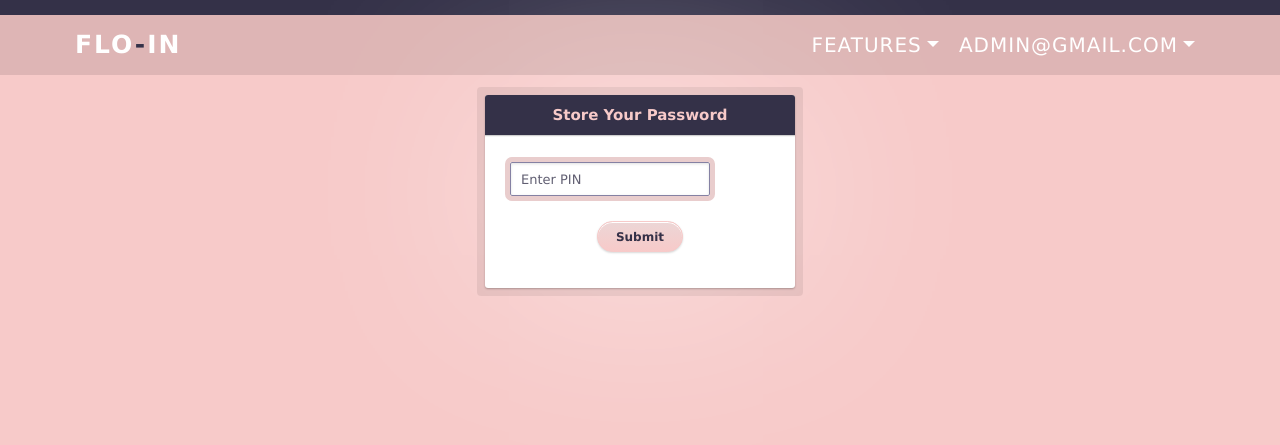
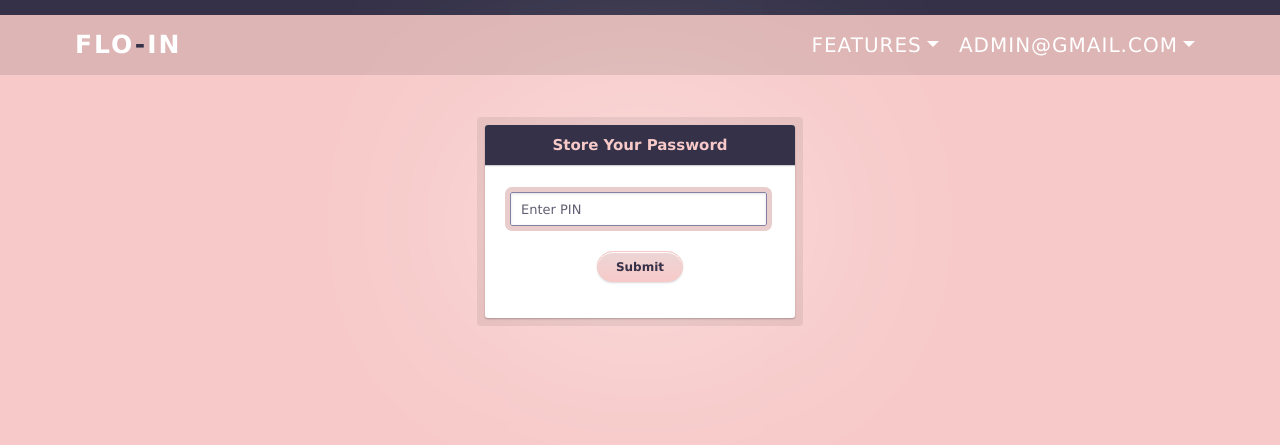
Before and after one commit to STCVIT/Flo-In, a Django app: page /setpattern/ in a window 1280 px wide. Shown: the top 445 px of the page. Run offline with Django 3.2, Linux system fonts and the light colour scheme; a user stored in the database is signed in; some libraries are stand-ins or nearby versions.

Commit message:
added mediapipe

```diff
--- a/accounts/static/frontend/pass.css
+++ b/accounts/static/frontend/pass.css
@@ -7,8 +7,8 @@ body {
 .login {
   position: relative;
   margin: 30px auto;
-  margin-top: 80px;
-  margin-bottom: 160px;
+  margin-top: 110px;
+  margin-bottom: 130px;
   padding: 20px 20px 20px;
   width: 310px;
   background: white;
@@ -51,6 +51,7 @@ body {
 
 .login p {
   margin-top: 20px;
+  margin-right: 0px;
 }
 
 .login p:first-child {
@@ -59,7 +60,7 @@ body {
 
 .login input[type="text"],
 .login input[type="password"] {
-  width: 200px;
+  width: 95%;
 }
 
 .login p.submit {
@@ -84,8 +85,8 @@ input {
 input[type="text"],
 input[type="password"] {
   margin: 5px;
-  padding: 0 10px;
-  width: 300px;
+  padding: 10px;
+  width: 400px;
   height: 34px;
   color: #404040;
   background: white;
--- a/accounts/templates/password_pin.html
+++ b/accounts/templates/password_pin.html
@@ -7,7 +7,8 @@ https://ajax.googleapis.com/ajax/libs/jquery/3.4.1/jquery.min.js">
 <link href="{% static 'frontend/pass.css' %}" rel="stylesheet">
 <div class="login">
     <h1>Store Your Password</h1>
-    <form method="post" action="" onsubmit="return false;" autocomplete="off" id="form1">
+    <form method="post" autocomplete="off" id="form1">
+      {% csrf_token %}
       <p><input type="password" name="password" value="" placeholder="Enter PIN" id="userInput" maxlength="4"></p>
       <p class="submit"><input type="submit" name="commit" value="Submit" onclick="pincode()"></p>
     </form>
--- a/accounts/views.py
+++ b/accounts/views.py
@@ -128,7 +128,7 @@ def setpattern(request):
     else:
         fd = FaceData.objects.get(user=request.user)
         print(fd)
-        fd.pin = request.POST['pattern']
+        fd.pin = request.POST['password']
         print(fd.pin)
         fd.save()
         return render(request, 'password_pin.html')
--- a/requirements.txt
+++ b/requirements.txt
@@ -22,3 +22,4 @@ sqlparse==0.3.1
 toml==0.10.1
 whitenoise==5.2.0
 uritemplate==3.0.1
+mediapipe==0.8.3.1
```
